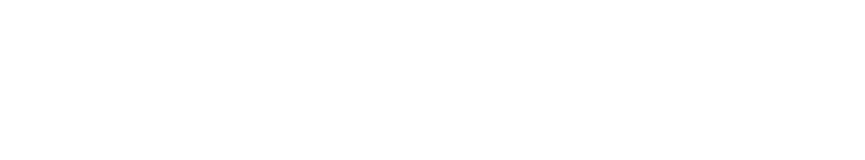
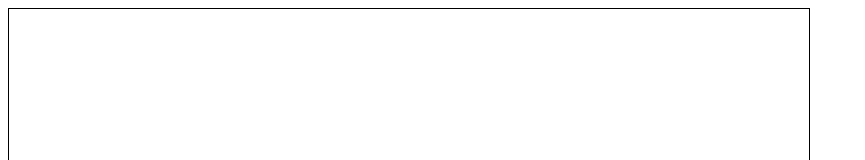
Before and after one commit to inbarvernia/js-game-dev-intro, a plain HTML site: page index.html in a window 1280 px wide. Shown: the top 160 px of the page, without its empty margins (0-865 px from the left). Drawn offline with Linux system fonts and the light colour scheme.

Commit message:
Set-up game screen canvas

```diff
--- a/index.html
+++ b/index.html
@@ -4,11 +4,12 @@
   <meta charset="UTF-8">
   <meta http-equiv="X-UA-Compatible" content="IE=edge">
   <meta name="viewport" content="width=device-width, initial-scale=1.0">
+  <link rel="stylesheet" href="src/index.css">
   <title>Document</title>
 </head>
 <body>
 
-
+<canvas id="gameScreen"></canvas>
 
   <script src="src/index.js"></script>
 </body>
--- a/src/index.css
+++ b/src/index.css
@@ -0,0 +1,5 @@
+#gameScreen {
+  border: 1px solid black;
+  width: 800px;
+  height: 600px;
+}
```
